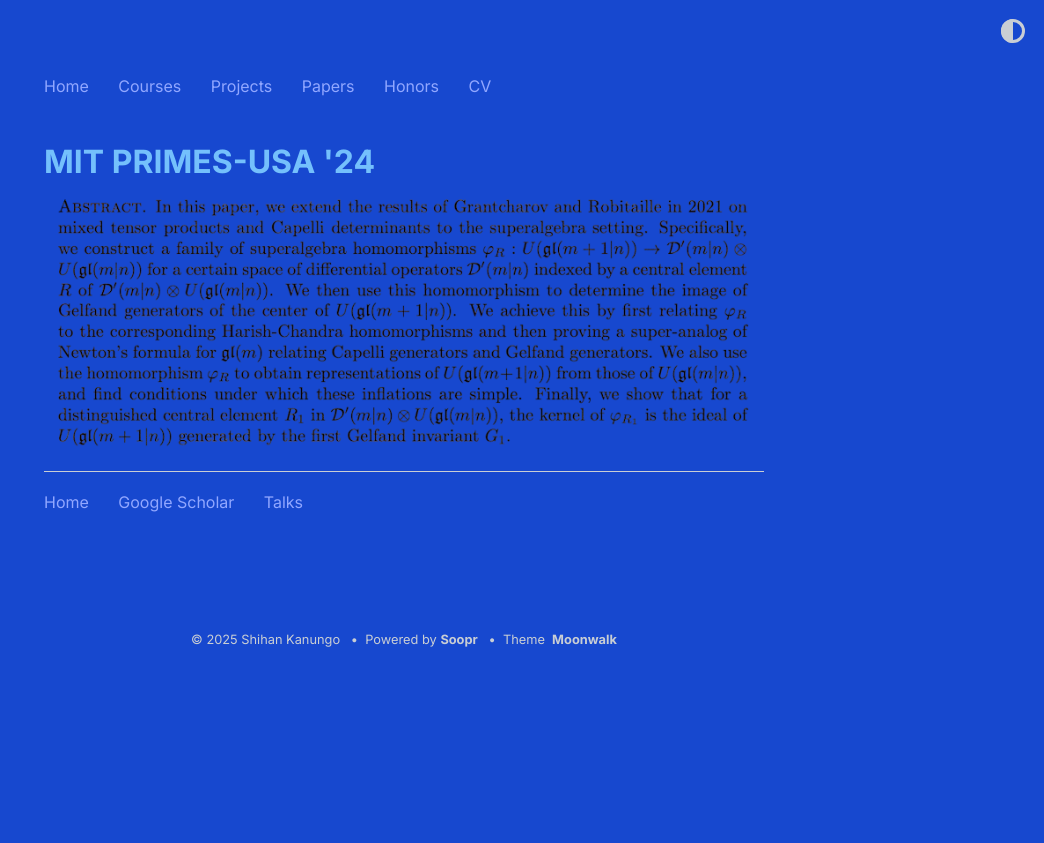
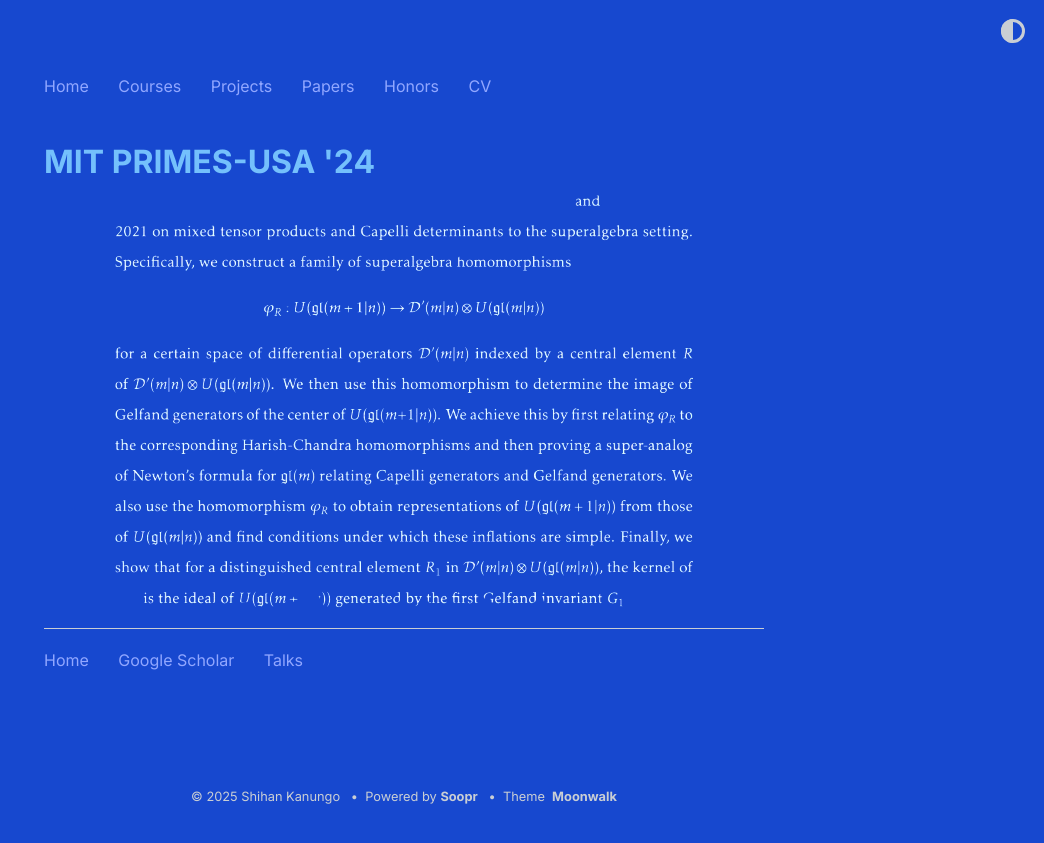
Before and after one commit to shihankanungo/shihankanungo.github.io, a Jekyll site: the page built from primes-24-1.md, in a window 1280 px wide. Shown: the top 843 px of the page, without its empty margins (236-1280 px from the left). Built offline with Jekyll 4.4.1, drawn with Linux system fonts in a browser that asks for light colours.

Commit message:
Update primes-24-1.md

```diff
--- a/primes-24-1.md
+++ b/primes-24-1.md
@@ -3,4 +3,4 @@
 title: MIT PRIMES-USA '24
 ---
 
-![abstract-2](primes-24-1.png)
+![abstract-2](primes-24-1-white.png)
```
